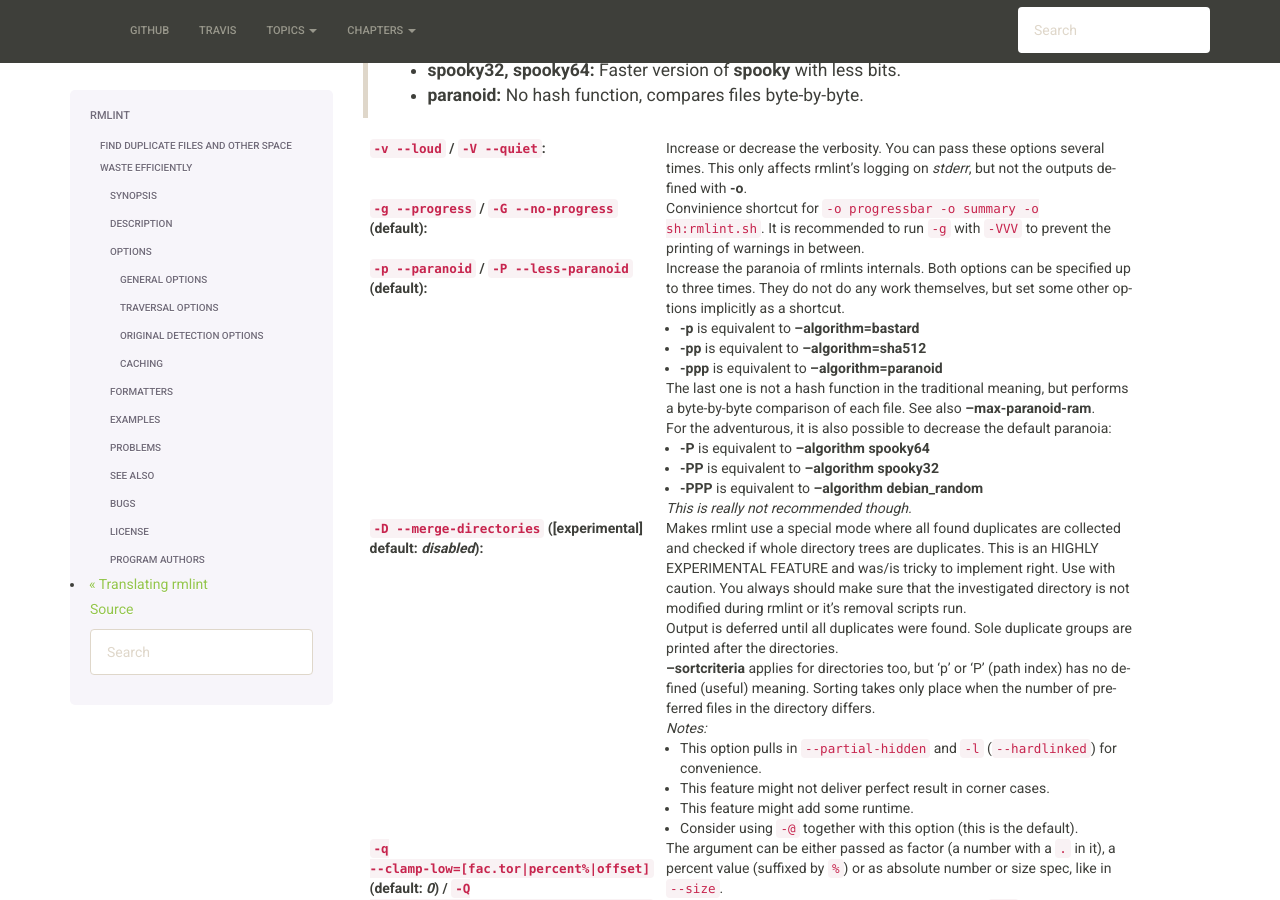
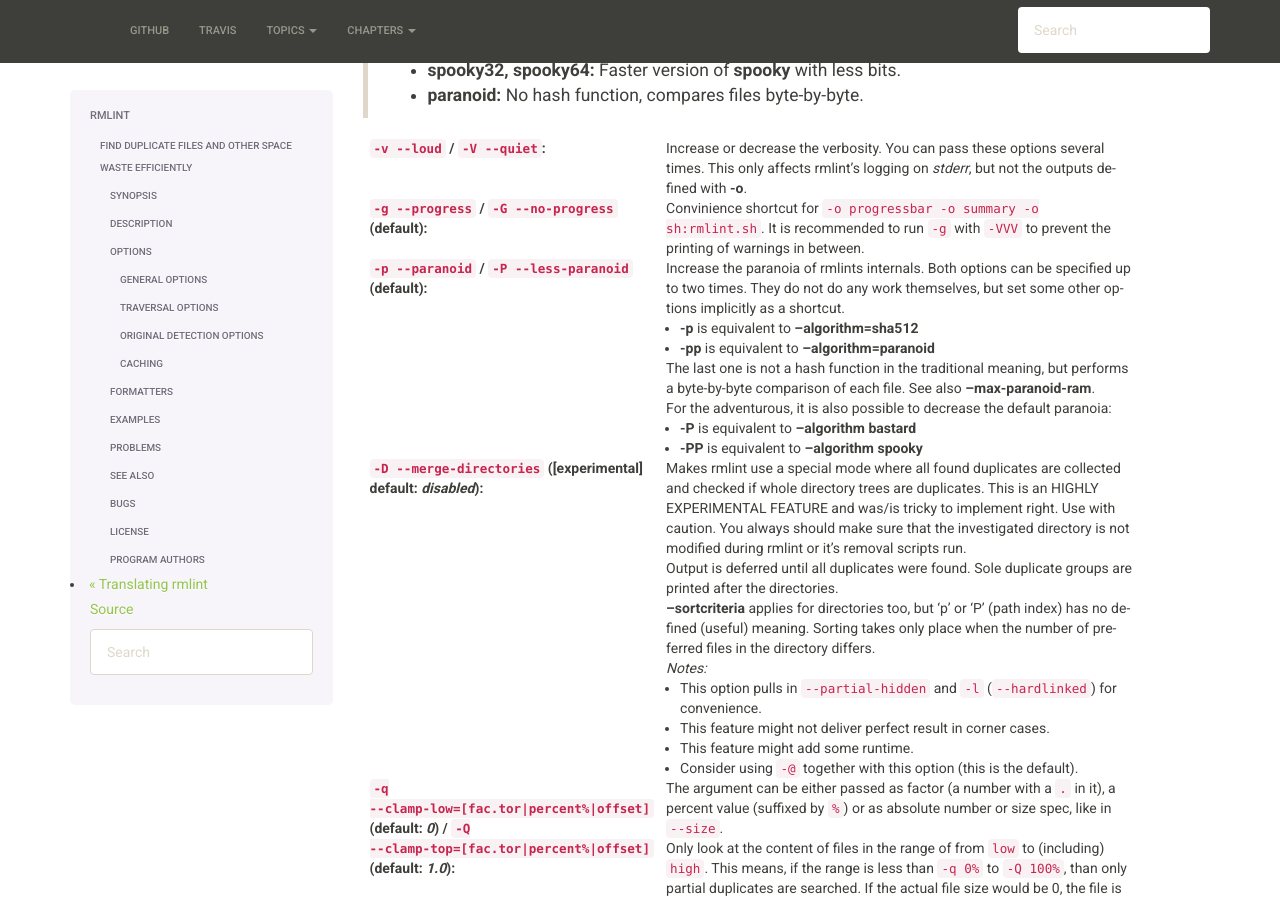
Before and after one commit to sahib/rmlint, a Sphinx documentation site: the page built from docs/rmlint.1.rst, in a window 1280 px wide and 900 px high, scrolled down 1583 px. Built offline with Sphinx 7.4.7, drawn with Linux system fonts in a browser that asks for light colours.

Commit message:
misc: fix mentions of -ppp; changed to -pp

```diff
--- a/docs/faq.rst
+++ b/docs/faq.rst
@@ -16,7 +16,7 @@
 * ``--merge-directories``: pulls in both ``--hidden`` and ``--hardlinked``.
 
 If there's still a difference, check with another algorithm. In particular use
-``-ppp`` to enable paranoid mode. Also make sure to have ``-D``
+``-pp`` to enable paranoid mode. Also make sure to have ``-D``
 (``--merge-directories``) disabled to see the raw number of duplicate files.
 
 Still here? Maybe talk to us on the `issue tracker`_.
--- a/docs/rmlint.1.rst
+++ b/docs/rmlint.1.rst
@@ -131,23 +131,19 @@
 :``-p --paranoid`` / ``-P --less-paranoid`` (**default**):
 
     Increase the paranoia of rmlints internals. Both options can be specified up
-    to three times. They do not do any work themselves, but set some other
+    to two times. They do not do any work themselves, but set some other
     options implicitly as a shortcut.
 
-    * **-p** is equivalent to **--algorithm=bastard**
-    * **-pp** is equivalent to **--algorithm=sha512**
-    * **-ppp** is equivalent to **--algorithm=paranoid**
+    * **-p** is equivalent to **--algorithm=sha512**
+    * **-pp** is equivalent to **--algorithm=paranoid**
 
     The last one is not a hash function in the traditional meaning, but performs
     a byte-by-byte comparison of each file. See also **--max-paranoid-ram**.
 
     For the adventurous, it is also possible to decrease the default paranoia:
 
-    * **-P** is equivalent to **--algorithm spooky64**
-    * **-PP** is equivalent to **--algorithm spooky32**
-    * **-PPP** is equivalent to **--algorithm debian_random**
-
-    *This is really not recommended though.*
+    * **-P** is equivalent to **--algorithm bastard**
+    * **-PP** is equivalent to **--algorithm spooky**
 
 :``-D --merge-directories`` (**[experimental] default\:** *disabled*):
 
--- a/docs/tutorial.rst
+++ b/docs/tutorial.rst
@@ -414,9 +414,8 @@
 
 Here's what they do in detail:
 
-* ``-p`` is equivalent to ``--algorithm=bastard``
-* ``-pp`` is equivalent to ``--algorithm=sha512``
-* ``-ppp`` is equivalent to ``--algorithm=paranoid``
+* ``-p`` is equivalent to ``--algorithm=sha512``
+* ``-pp`` is equivalent to ``--algorithm=paranoid``
 
 As you see, it just enables a certain hash algorithm. ``--algorithm`` changes
 the hash algorithm to someting more secure. ``bastard`` is a 256bit hash that
```
Also changed, not shown: 6 other files.
